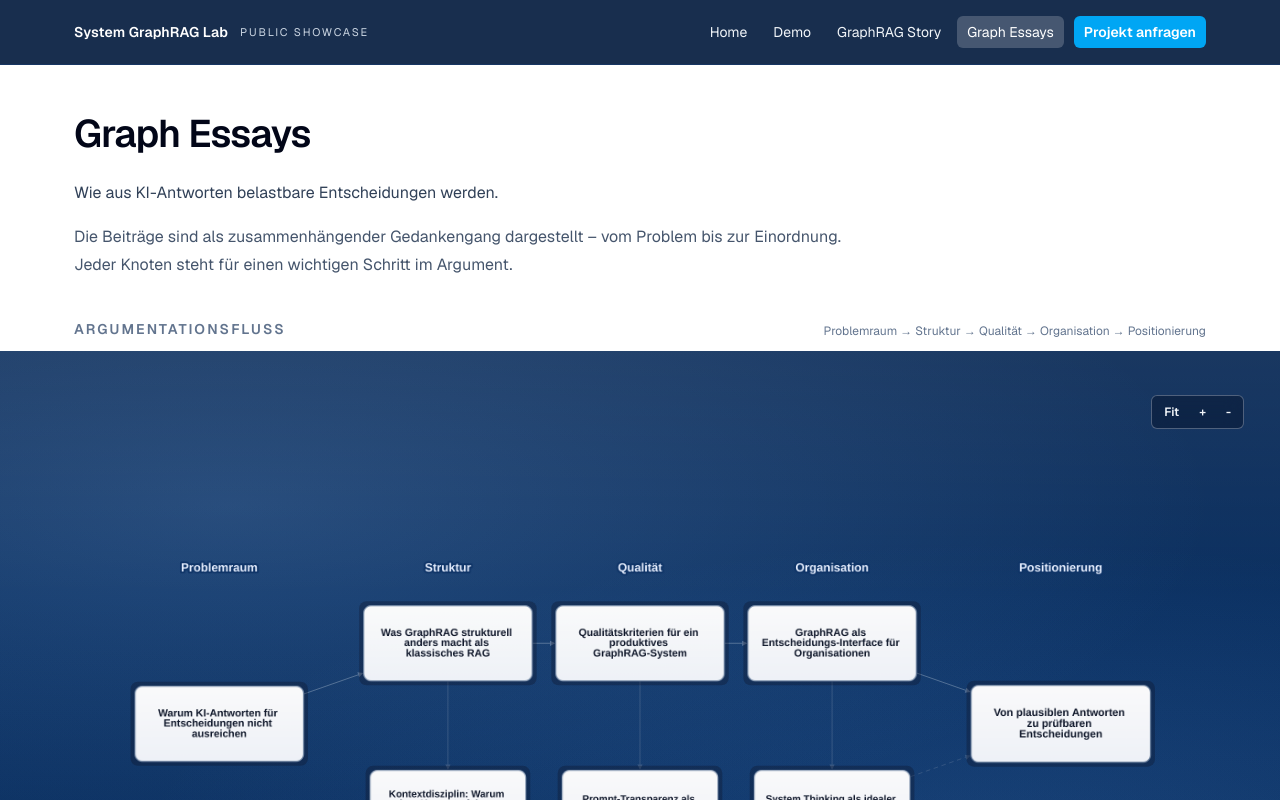
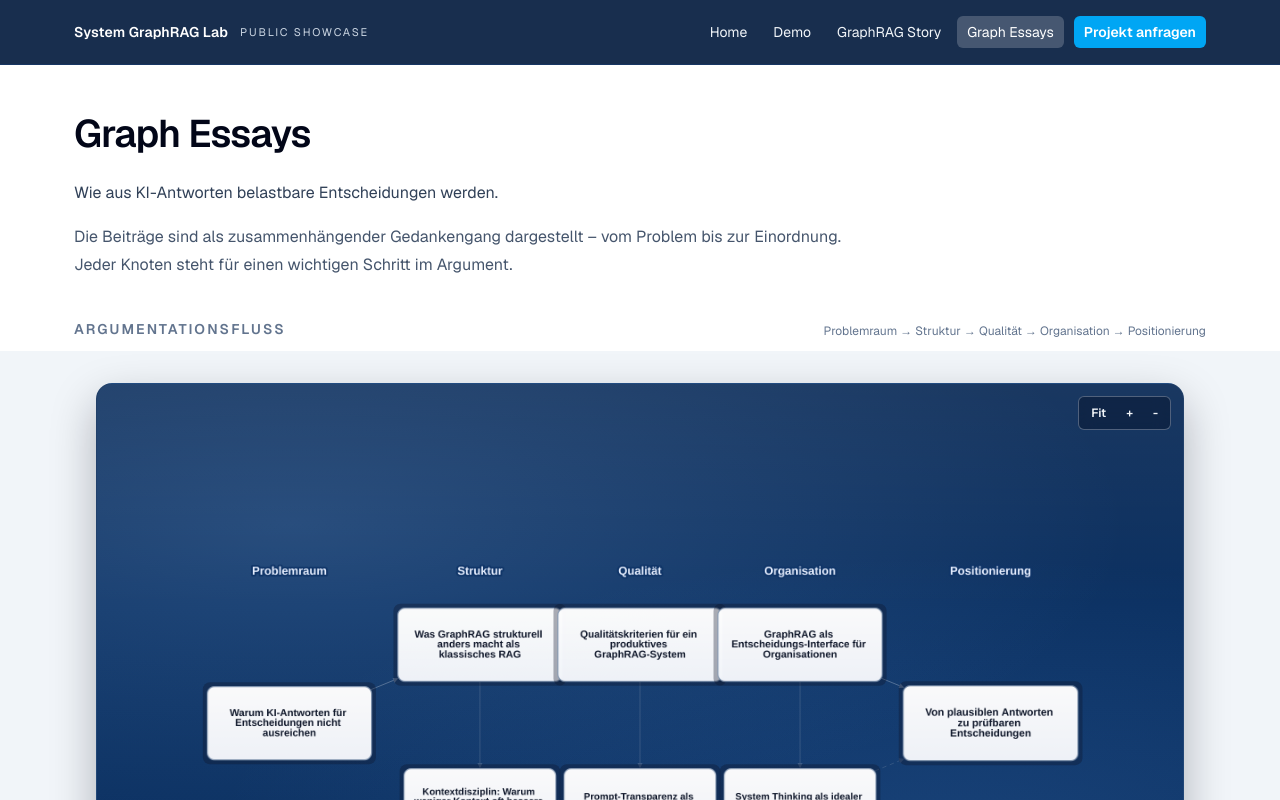
Before and after one commit to mimeonline/system-graph-rag-lab, a Next.js app in the folder apps/web/: page /blog in a window 1280 px wide. Shown: the top 800 px of the page. Built offline with nearby package versions, Linux system fonts and the light colour scheme; no server answers.

Commit message:
style(web): soften blog graph canvas stage framing

```diff
--- a/apps/web/src/features/blog/organisms/GraphEssaysSurface.tsx
+++ b/apps/web/src/features/blog/organisms/GraphEssaysSurface.tsx
@@ -608,12 +608,15 @@
 
   return (
     <TooltipProvider delayDuration={70}>
-      <section className="relative left-1/2 right-1/2 -mx-[50vw] w-screen overflow-hidden bg-[linear-gradient(180deg,#0b2b57_0%,#0c3a74_100%)] py-6 sm:py-8">
-        <div className="pointer-events-none absolute inset-0 bg-[radial-gradient(110%_70%_at_18%_22%,rgba(147,197,253,0.18),transparent_70%),radial-gradient(90%_60%_at_78%_72%,rgba(96,165,250,0.16),transparent_75%)]" />
-        <div className="pointer-events-none absolute inset-0 bg-[linear-gradient(180deg,rgba(255,255,255,0.06)_0%,rgba(255,255,255,0)_35%,rgba(15,23,42,0.24)_100%)]" />
+      <section className="relative left-1/2 right-1/2 -mx-[50vw] w-screen overflow-hidden bg-slate-100 py-6 sm:py-8">
 
-        <div className="relative mx-auto w-full max-w-[1520px] px-4 sm:px-6">
-          <div ref={graphBoxRef} className="relative h-[1260px] w-full overflow-hidden md:h-[640px]">
+        <div className="relative mx-auto w-full max-w-[1520px] px-4 md:px-16 lg:px-20 xl:px-24">
+          <div
+            ref={graphBoxRef}
+            className="relative h-[1260px] w-full overflow-hidden rounded-2xl border border-slate-200/10 bg-[linear-gradient(180deg,#0b2b57_0%,#0c3a74_100%)] shadow-[0_18px_45px_rgba(2,8,23,0.28)] md:h-[640px]"
+          >
+            <div className="pointer-events-none absolute inset-0 bg-[radial-gradient(110%_70%_at_18%_22%,rgba(147,197,253,0.18),transparent_70%),radial-gradient(90%_60%_at_78%_72%,rgba(96,165,250,0.16),transparent_75%)]" />
+            <div className="pointer-events-none absolute inset-0 bg-[linear-gradient(180deg,rgba(255,255,255,0.06)_0%,rgba(255,255,255,0)_35%,rgba(15,23,42,0.24)_100%)]" />
             <div ref={containerRef} className="h-full w-full" aria-label="Graph Essays Cytoscape Surface" />
 
             <div className="absolute right-3 top-3 z-40 flex items-center gap-1 rounded-md border border-slate-300/35 bg-slate-950/35 p-1 backdrop-blur">
```
